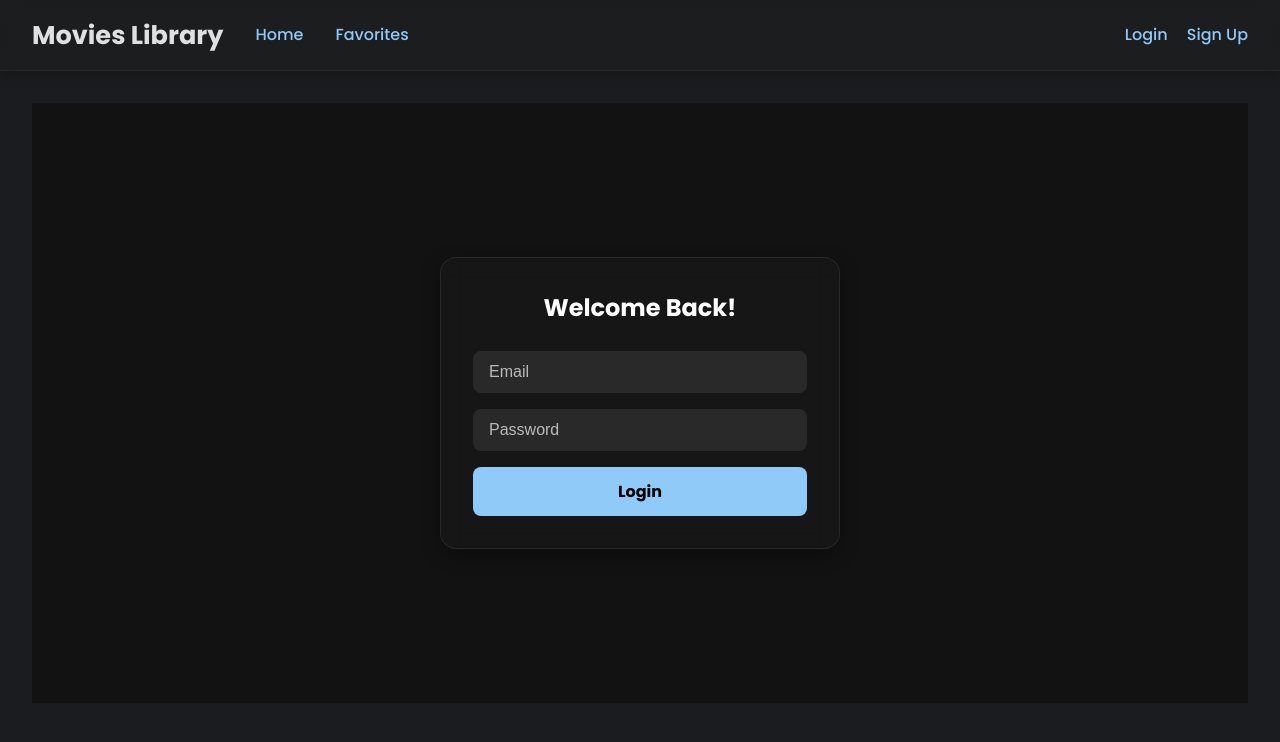
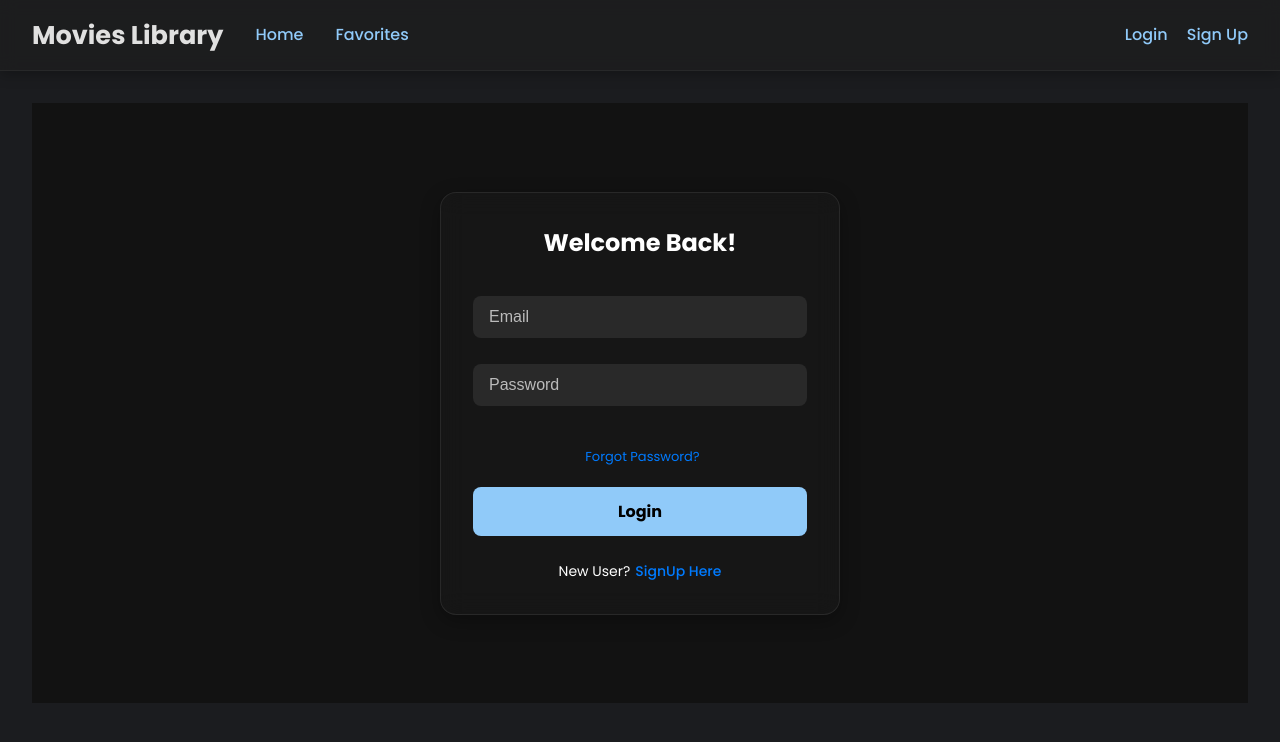
Before and after one commit to MuhammadSakeen/movie-library-app, a React (Vite) app: page /login in a window 1280 px wide. Shown: the top 742 px of the page. Built offline with nearby package versions, Linux system fonts and the light colour scheme; no server answers; a web font is replaced by a local one.

Commit message:
new logics added

```diff
--- a/src/App.jsx
+++ b/src/App.jsx
@@ -3,6 +3,7 @@ import { onAuthStateChanged } from 'firebase/auth'
 import auth from './services/auth'
 
 import Logout from './components/Logout'
+import PrivateRouter from './components/PrivateRouter'
 import SignUp from './pages/SignUp'
 import Login from './pages/Login'
 import Home from './pages/Home'
@@ -26,13 +27,13 @@ function App() {
   return (
     <>
       <MovieProvider>
-        <NavBar currentUser = {currentUser}/>
+        <NavBar currentUser={currentUser} />
         <main className="main-content">
           <Routes>
             <Route path="/" element={<Home />} />
-            <Route path="/favorites" element={<Favorites />} />
-            <Route path="/signup" element={<SignUp/>}/>
-            <Route path="/login" element={<Login/>}/>
+            <Route path="/signup" element={<SignUp />} />
+            <Route path="/login" element={<Login />} />
+            <Route path="/favorites" element={ <PrivateRouter> <Favorites /> </PrivateRouter> } />
           </Routes>
         </main>
       </MovieProvider>
--- /dev/null
+++ b/src/components/PrivateRouter.jsx
@@ -0,0 +1,25 @@
+import React, { useEffect, useState } from "react"
+import { Navigate } from "react-router-dom"
+import { onAuthStateChanged } from "firebase/auth"
+import auth from "../services/auth"
+
+export default function PrivateRouter({ children }) {
+    const [user, setUser] = useState(null);
+    const [loading, setLoading] = useState(true);
+
+    useEffect(() => {
+        const unsubscribe = onAuthStateChanged(auth, (currentUser) => {
+            setUser(currentUser);
+            setLoading(false);
+        });
+
+        return () => unsubscribe();
+    }, []);
+
+    if (loading) {
+        return <p>Loading...</p>; // Optional: replace with spinner
+    }
+    return (
+        user ? children : <Navigate to="login" />
+    )
+}
--- a/src/css/Login.css
+++ b/src/css/Login.css
@@ -46,6 +46,12 @@
   margin-bottom: 25px;
 }
 
+.login-box p {
+  display: flex;
+  justify-content: center;
+  color: #fff;
+  margin-top: 25px;
+}
 
 .login-box input:focus {
   background: rgba(255, 255, 255, 0.12);
@@ -68,3 +74,43 @@
 .login-box button:hover {
   background-color: #64b5f6;
 }
+
+.input-field {
+  padding: 10px;
+  margin: 10px 0;
+  width: 100%;
+  border-radius: 6px;
+  border: 1px solid #ccc;
+}
+
+.submit-button {
+  padding: 10px;
+  width: 100%;
+  background-color: #007bff;
+  color: white;
+  border: none;
+  border-radius: 6px;
+  cursor: pointer;
+}
+
+.submit-button:hover {
+  background-color: #0056b3;
+}
+
+.switch-auth-text {
+  margin-top: 15px;
+  font-size: 14px;
+}
+
+.forgot-pass-text {
+  margin: 10px 0 20px;
+  font-size: 13px;
+  text-align: right;
+}
+
+.auth-link {
+  margin-left: 5px;
+  color: #007bff;
+  text-decoration: none;
+  cursor: pointer;
+}
--- a/src/css/Signup.css
+++ b/src/css/Signup.css
@@ -26,6 +26,12 @@
   text-align: center;
   color: #fff;
   margin-bottom: 25px;
+}
+
+.signup-box p {
+  text-align: center;
+  color: #fff;
+  margin-top: 25px;
 }
 
 /* Input fields */
@@ -67,3 +73,37 @@
 .signup-box button:hover {
   background-color: #64b5f6;
 }
+
+.input-field {
+  padding: 10px;
+  margin: 10px 0;
+  width: 100%;
+  border-radius: 6px;
+  border: 1px solid #ccc;
+}
+
+.submit-button {
+  padding: 10px;
+  width: 100%;
+  background-color: #007bff;
+  color: white;
+  border: none;
+  border-radius: 6px;
+  cursor: pointer;
+}
+
+.submit-button:hover {
+  background-color: #0056b3;
+}
+
+.switch-auth-text {
+  margin-top: 15px;
+  font-size: 14px;
+}
+
+.auth-link {
+  margin-left: 5px;
+  color: #007bff;
+  text-decoration: none;
+  cursor: pointer;
+}
--- a/src/pages/Login.jsx
+++ b/src/pages/Login.jsx
@@ -1,7 +1,8 @@
 import React, { useState } from "react"
-import { signInWithEmailAndPassword } from "firebase/auth"
+import { signInWithEmailAndPassword, sendPasswordResetEmail } from "firebase/auth"
 import auth from "../services/auth.js"
 import { useNavigate } from "react-router-dom"
+import { Link } from "react-router-dom"
 import "../css/Login.css"
 
 export default function Login() {
@@ -19,17 +20,40 @@ export default function Login() {
             navigate("/")
         } catch (err) {
             console.log("Login Error", err.message);
-            setError(err.message)
+            alert("Login failed. Please check your credentials.");
+        }
+    }
+
+    const handleForgotPassword = async () => {
+        if (!email) {
+            alert("please enter your email!")
+            return
+        }
+        try {
+            await sendPasswordResetEmail(auth, email)
+            alert("password reset message is sent to your mail")
+        } catch (err) {
+            console.log(err.message)
+            alert("Failed to send reset mail, check your email then try again")
         }
     }
 
     return (
         <div className="login-container">
             <form className="login-box" onSubmit={handleLogin}>
-            <h2>Welcome Back!</h2>
-                <input type="email" value={email} placeholder="Email" onChange={(e) => setEmail(e.target.value)} />
-                <input type="password" value={password} placeholder="Password" onChange={(e) => setPassword(e.target.value)} />
-                <button type="submit">Login</button>
+                <h2>Welcome Back!</h2>
+                <input type="email" value={email} className="input-field" placeholder="Email" onChange={(e) => setEmail(e.target.value)} />
+                <input type="password" value={password} className="input-field" placeholder="Password" onChange={(e) => setPassword(e.target.value)} />
+                <p className="forgot-pass-text">
+                    <span onClick={handleForgotPassword} className="auth-link">
+                        Forgot Password?
+                    </span>
+                </p>
+                <button type="submit" className="submit-button">Login</button>
+                <p className="switch-auth-text">
+                    New User?{"   "}
+                    <Link to="/signup" className="auth-link">SignUp Here</Link>
+                </p>
                 {error && <p style={{ color: "red" }}>{error}</p>}
             </form>
         </div>
--- a/src/pages/SignUp.jsx
+++ b/src/pages/SignUp.jsx
@@ -2,6 +2,7 @@ import React, { useState } from "react"
 import { createUserWithEmailAndPassword } from "firebase/auth"
 import auth from "../services/auth.js"
 import { useNavigate } from "react-router-dom"
+import { Link } from "react-router-dom"
 import '../css/Signup.css'
 
 export default function SignUp() {
@@ -18,8 +19,8 @@ export default function SignUp() {
             console.log("User Signed Up", userCredential.user)
             navigate("/")
         } catch (err) {
-            console.log("Error Message", err.message);
-            setError(err.message)
+            console.error("Signup Error:", error.code, error.message);
+            alert("Signup failed. Try again.")
         }
     }
 
@@ -27,9 +28,13 @@ export default function SignUp() {
         <div className="signup-container">
             <form onSubmit={handleSignUp} class="signup-box">
                 <h2>Welcome!</h2>
-                <input type="email" value={email} placeholder="Email" onChange={(e) => setEmail(e.target.value)} />
-                <input type="password" value={password} placeholder="Password" onChange={(e) => setPassword(e.target.value)} />
-                <button type="submit">Sign Up</button>
+                <input type="email" value={email} className="input-field" placeholder="Email" onChange={(e) => setEmail(e.target.value)} />
+                <input type="password" value={password} className="input-field" placeholder="Password" onChange={(e) => setPassword(e.target.value)} />
+                <button type="submit" className="submit-button">Sign Up</button>
+                <p className="switch-auth-text">
+                    Already Have an account?{"   "}
+                    <Link to="/login" className="auth-link">Login Here</Link>
+                </p>
                 {error && <p style={{ color: "red" }}> {error} </p>}
             </form>
         </div>
```
